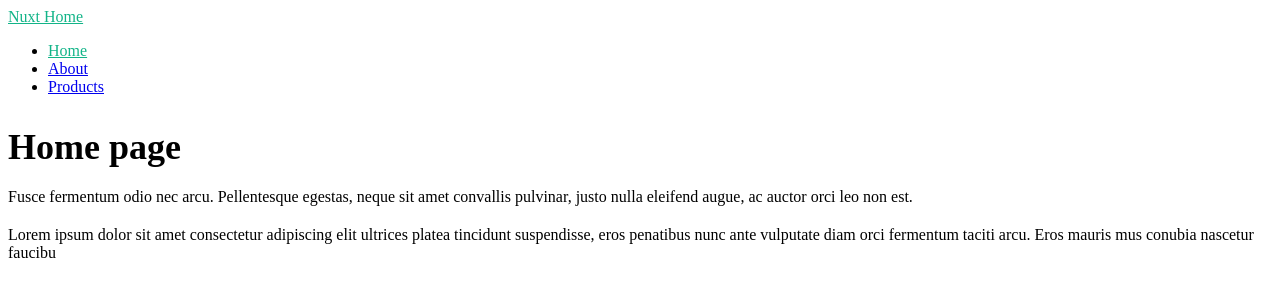
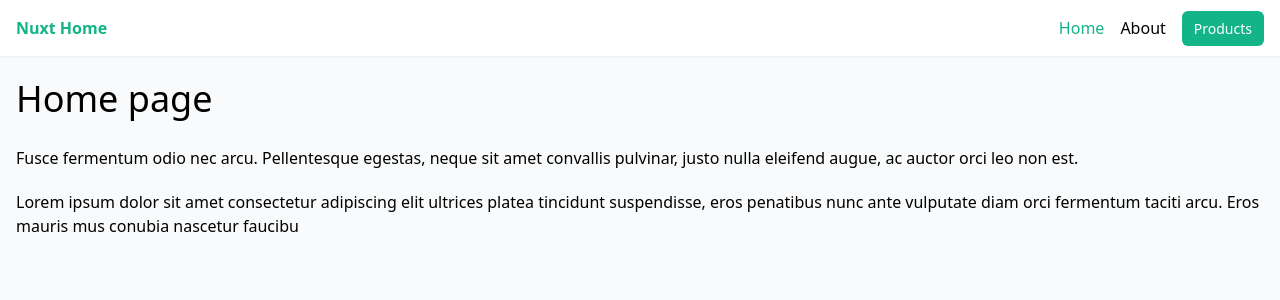
Before and after one commit to alexnas/nuxt3-products, a Nuxt app: page / in a window 1280 px wide. Shown: the top 300 px of the page. Built offline with nearby package versions, Linux system fonts and the light colour scheme.

Commit message:
Add Tailwindcss module

```diff
--- /dev/null
+++ b/assets/css/tailwind.css
@@ -0,0 +1,13 @@
+@tailwind base;
+@tailwind components;
+@tailwind utilities;
+
+body {
+  @apply bg-gray-50;
+}
+
+@layer components {
+  .btn {
+    @apply bg-[#12b488] text-white px-3 py-2 rounded-md text-sm;
+  }
+}
--- a/layouts/default.vue
+++ b/layouts/default.vue
@@ -2,19 +2,19 @@
 
 <template>
   <div>
-    <header>
-      <nav>
-        <NuxtLink to="/">Nuxt Home</NuxtLink>
-        <ul>
+    <header class="shadow-sm bg-white">
+      <nav class="container mx-auto p-4 flex justify-between">
+        <NuxtLink class="font-bold" to="/">Nuxt Home</NuxtLink>
+        <ul class="flex gap-4">
           <li><NuxtLink to="/">Home</NuxtLink></li>
           <li><NuxtLink to="/about">About</NuxtLink></li>
-          <li><NuxtLink to="/products">Products</NuxtLink></li>
+          <li><NuxtLink class="btn" to="/products">Products</NuxtLink></li>
         </ul>
       </nav>
     </header>
 
     <!-- output the page content -->
-    <div>
+    <div class="container mx-auto p-4">
       <slot />
     </div>
   </div>
--- a/layouts/products.vue
+++ b/layouts/products.vue
@@ -2,19 +2,19 @@
 
 <template>
   <div>
-    <header>
-      <nav>
-        <NuxtLink to="/products">Products</NuxtLink>
+    <header class="shadow-sm bg-white">
+      <nav class="container mx-auto p-4">
+        <NuxtLink class="font-bold" to="/products">Products</NuxtLink>
       </nav>
     </header>
 
     <!-- output the page content -->
-    <div>
+    <div class="container mx-auto p-4">
       <slot />
     </div>
 
-    <footer>
-      <ul>
+    <footer class="container mx-auto p-4 flex justify-between border-t-2">
+      <ul class="flex gap-4">
         <li><NuxtLink to="/">Home</NuxtLink></li>
         <li><NuxtLink to="/about">About</NuxtLink></li>
         <li><NuxtLink to="/products">Products</NuxtLink></li>
--- a/nuxt.config.ts
+++ b/nuxt.config.ts
@@ -1,5 +1,6 @@
 // https://nuxt.com/docs/api/configuration/nuxt-config
 export default defineNuxtConfig({
   compatibilityDate: '2024-04-03',
-  devtools: { enabled: true }
-})
+  devtools: { enabled: true },
+  modules: ['@nuxtjs/tailwindcss'],
+});
--- a/package.json
+++ b/package.json
@@ -13,5 +13,8 @@
     "nuxt": "^3.13.0",
     "vue": "latest",
     "vue-router": "latest"
+  },
+  "devDependencies": {
+    "@nuxtjs/tailwindcss": "^6.12.1"
   }
 }
```
Also changed, not shown: 1 other file (tests, documents, lock files or other folders).
